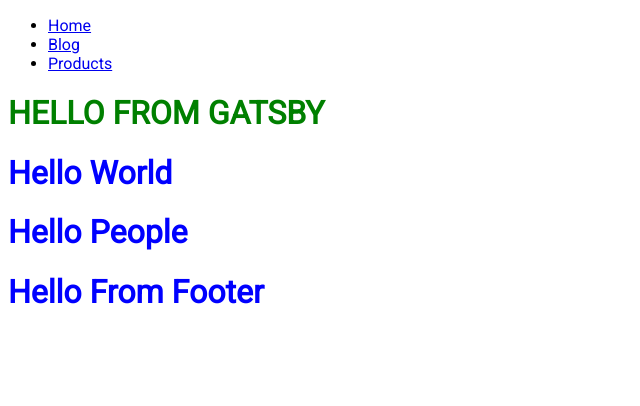
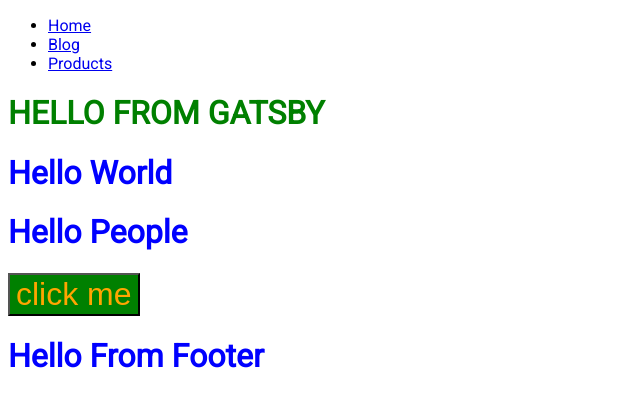
Before and after one commit to tatsurodev/gatsby-tutorial-and-projects-course-old, a Gatsby site in the folder tutorial/: page / in a window 1280 px wide. Shown: the whole page, without its empty margins (0-640 px from the left). Built offline with nearby package versions, Linux system fonts and the light colour scheme; Gatsby itself is replaced by a stand-in of ours.

Commit message:
styled component install, setup, use 19

```diff
--- a/tutorial/gatsby-config.js
+++ b/tutorial/gatsby-config.js
@@ -6,5 +6,5 @@
 
 module.exports = {
   /* Your site config here */
-  plugins: [],
+  plugins: [`gatsby-plugin-styled-components`],
 }
--- a/tutorial/package.json
+++ b/tutorial/package.json
@@ -14,9 +14,12 @@
     "test": "echo \"Write tests! -> https://gatsby.dev/unit-testing\" && exit 1"
   },
   "dependencies": {
+    "babel-plugin-styled-components": "^1.12.0",
     "gatsby": "^2.26.1",
+    "gatsby-plugin-styled-components": "^3.6.0",
     "react": "^16.12.0",
-    "react-dom": "^16.12.0"
+    "react-dom": "^16.12.0",
+    "styled-components": "^5.2.1"
   },
   "devDependencies": {
     "prettier": "2.1.2"
--- /dev/null
+++ b/tutorial/src/components/button.js
@@ -0,0 +1,8 @@
+import styled from "styled-components"
+
+// styled.htmlElement
+export const ExampleButton = styled.button`
+  background: green;
+  color: orange;
+  font-size: 2rem;
+`
--- a/tutorial/src/pages/index.js
+++ b/tutorial/src/pages/index.js
@@ -1,5 +1,6 @@
 import React from "react"
 import Layout from "../components/layout"
+import { ExampleButton } from "../components/button"
 
 export default function Home() {
   return (
@@ -10,6 +11,7 @@ export default function Home() {
       </h1>
       <h1>hello world</h1>
       <h1>hello people</h1>
+      <ExampleButton>click me</ExampleButton>
     </Layout>
   )
 }
```
Also changed, not shown: 1 other file.
